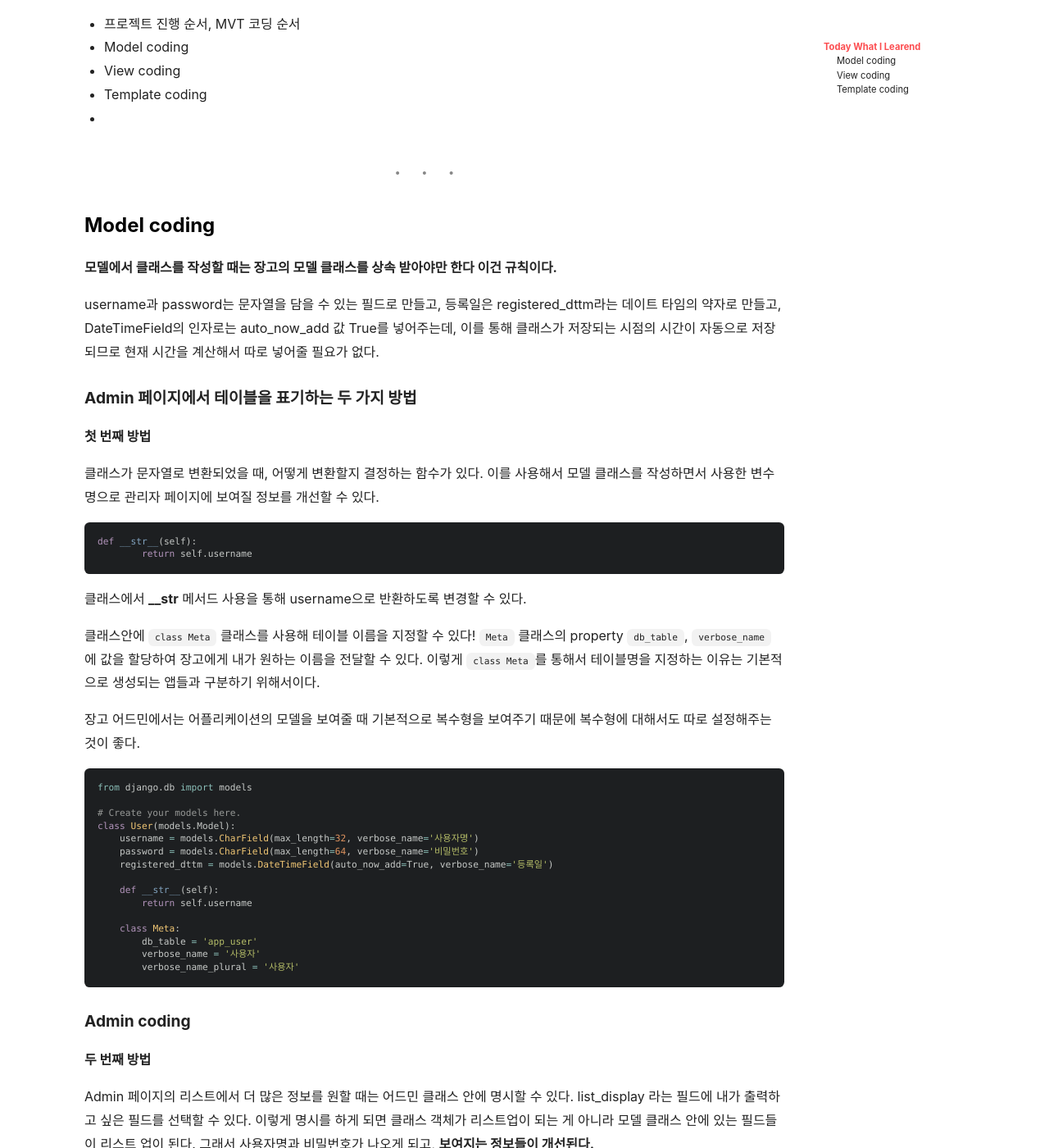
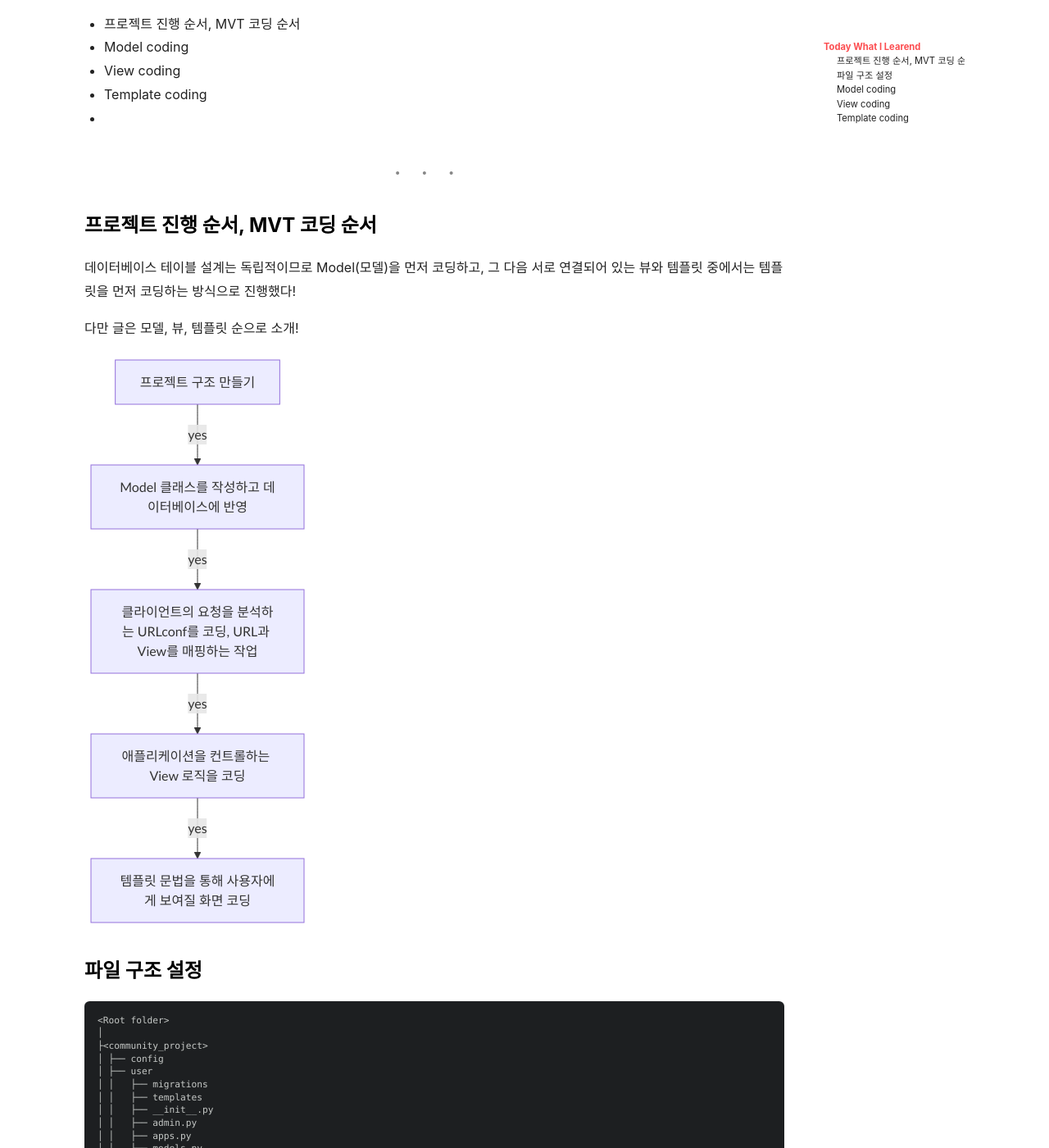
Before and after one commit to mchaemil/mchaemil.github.io, a Jekyll site: the page built from _posts/2019-12-21-Django-sign-in.md, in a window 1280 px wide and 1400 px high, scrolled down 611 px. Shown: the whole window at 82% size. Built offline with Jekyll 4.4.1, drawn with Linux system fonts in a browser that asks for light colours; nearby versions of some CDN libraries; comment, search, counter and statistics services are not loaded; some of the changed text lies outside the part shown.

Commit message:
update post

````diff
--- a/_posts/2019-12-21-Django-sign-in.md
+++ b/_posts/2019-12-21-Django-sign-in.md
@@ -23,6 +23,51 @@ tags: Django
 
 ---
 
+
+### 프로젝트 진행 순서, MVT 코딩 순서
+
+데이터베이스 테이블 설계는 독립적이므로 Model(모델)을 먼저 코딩하고, 그 다음 서로 연결되어 있는 뷰와 템플릿 중에서는 템플릿을 먼저 코딩하는 방식으로 진행했다!
+
+다만 글은 모델, 뷰, 템플릿 순으로 소개!
+
+```mermaid
+graph TB;
+    A[프로젝트 구조 만들기]
+    B[Model 클래스를 작성하고 데이터베이스에 반영]
+	C[클라이언트의 요청을 분석하는 URLconf를 코딩, URL과 View를 매핑하는 작업]
+	D[애플리케이션을 컨트롤하는 View 로직을 코딩]
+    E[템플릿 문법을 통해 사용자에게 보여질 화면 코딩]
+    A--yes-->B;
+    B--yes-->C;
+    C--yes-->D;
+    D--yes-->E;
+
+```
+
+
+### 파일 구조 설정
+
+```
+<Root folder>
+│
+├<community_project>
+│ ├── config
+│ ├── user
+│ │   ├── migrations
+│ │   ├── templates
+│ │   ├── __init__.py
+│ │   ├── admin.py
+│ │   ├── apps.py
+│ │   ├── models.py
+│ │   ├── tests.py
+│ │   ├── urls.py
+│ │   ├── views.py
+│ ├── db.sqlite3
+│ ├── manage.py
+└venv (가상환경 설정)
+
+
+```
 
 
 ### Model coding
````
